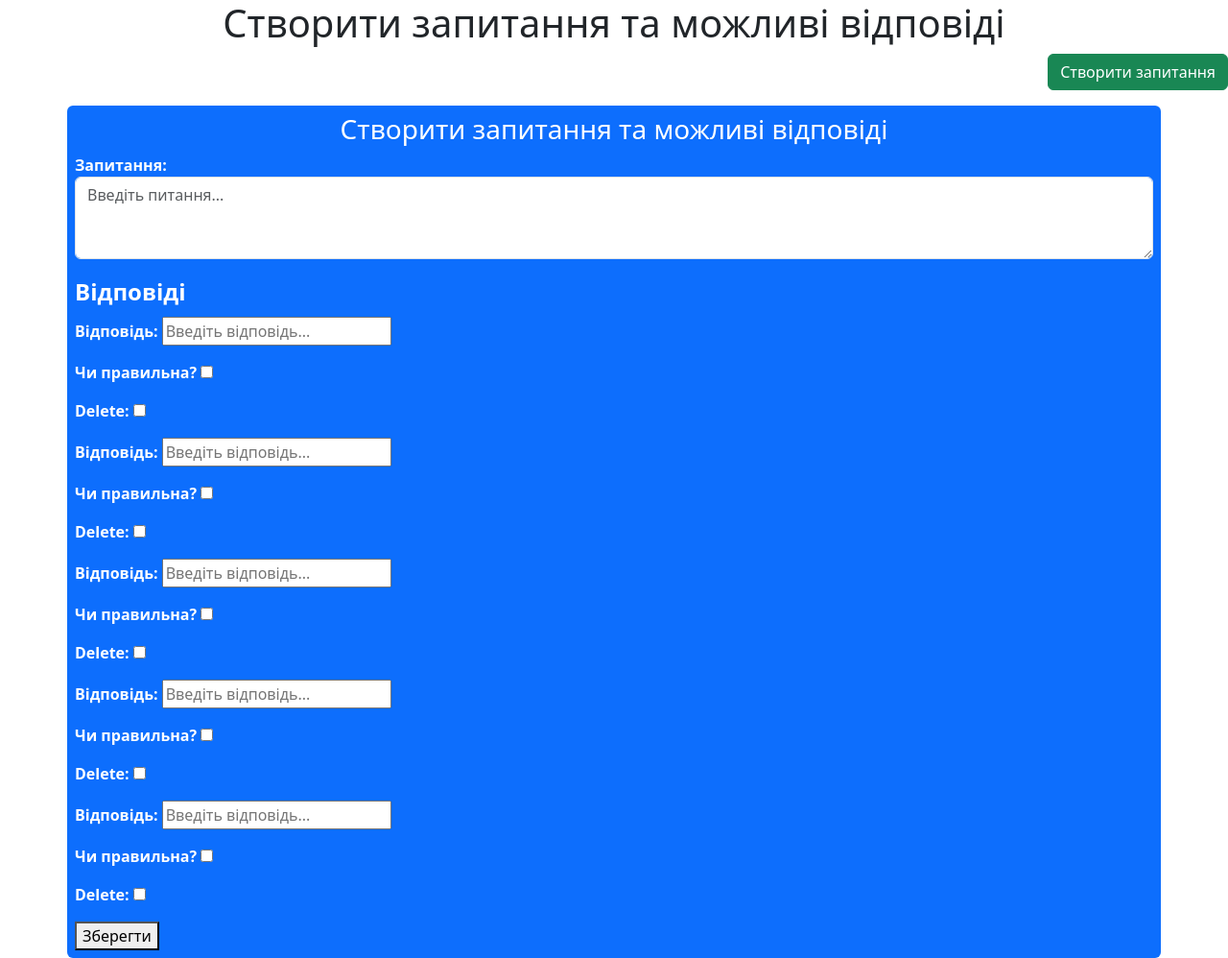
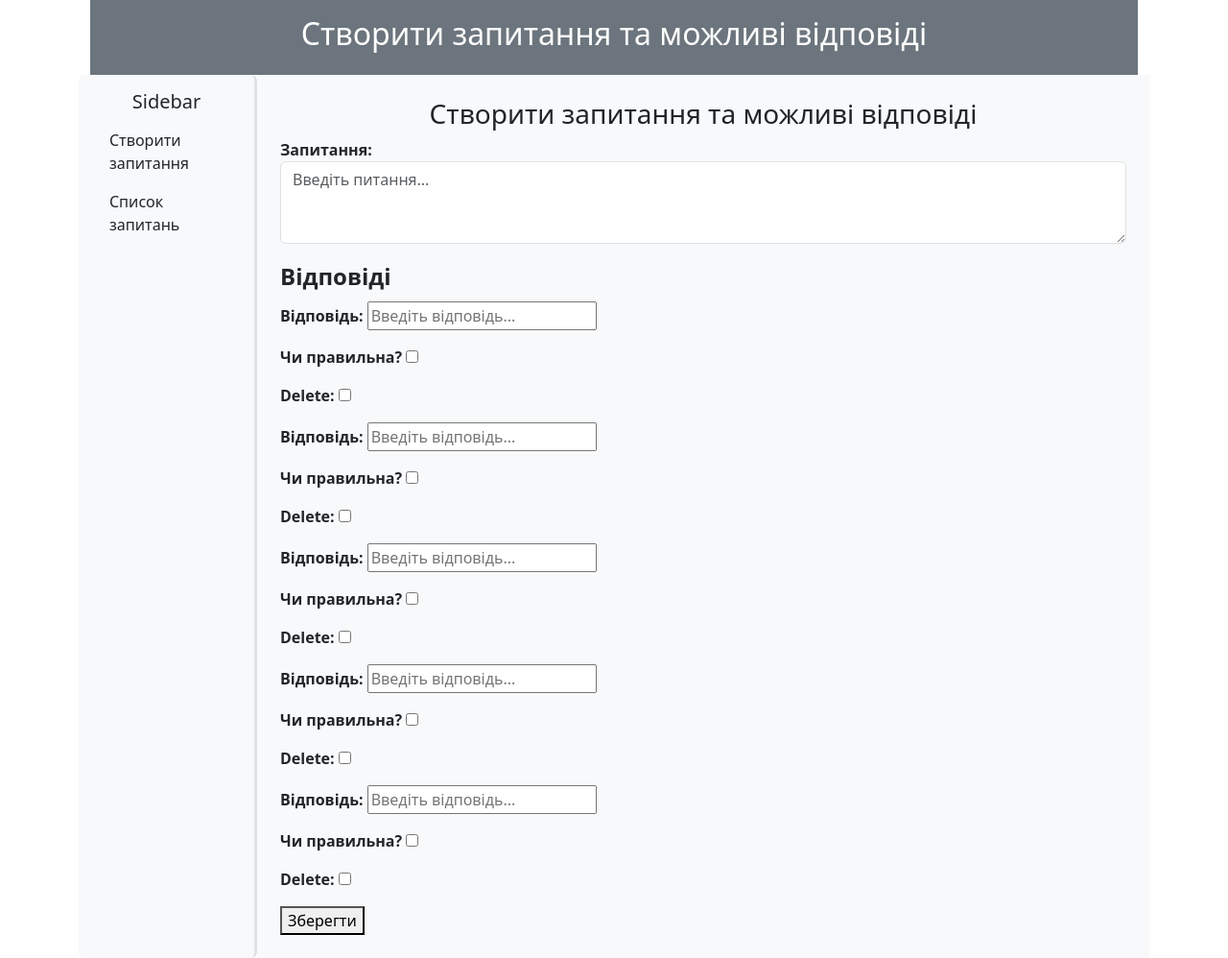
Before and after one commit to s-ov/examinator, a Django app: page /create/ in a window 1280 px wide. Shown: the whole page at 96% size. Run offline with Django 4.2, Linux system fonts and the light colour scheme.

Commit message:
navigation_links

```diff
--- a/config/settings.py
+++ b/config/settings.py
@@ -43,6 +43,8 @@ TEMPLATES = [
                 'django.template.context_processors.request',
                 'django.contrib.auth.context_processors.auth',
                 'django.contrib.messages.context_processors.messages',
+
+                'examinator.context_processors.navigation_links',
             ],
         },
     },
--- /dev/null
+++ b/examinator/context_processors.py
@@ -0,0 +1,13 @@
+def navigation_links(request):
+    return {
+        'nav_items': [
+            {
+                "name": "Створити запитання",
+                "url_name": "examinator:create_question",
+            },
+            {
+                "name": "Список запитань",
+                "url_name": "examinator:list_question",
+            },
+        ]
+    }
--- /dev/null
+++ b/examinator/templates/examinator/base_examinator.html
@@ -0,0 +1,52 @@
+<!DOCTYPE html>
+<html lang="en">
+<head>
+  <meta charset="UTF-8">
+  <meta name="viewport" content="width=device-width, initial-scale=1.0">
+
+  <title>{{ title }}</title>
+
+  <link href="https://cdn.jsdelivr.net/npm/bootstrap@5.3.2/dist/css/bootstrap.min.css"
+        rel="stylesheet">
+</head>
+
+<body>
+    <div class="container">
+        <div class="container-fluid">
+            <!-- Header -->
+            <header class="bg-secondary text-white text-center py-3">
+            <h2>{{ title }}</h2>
+            </header>
+
+            <div class="row">
+            <!-- Sidebar -->
+            <aside class="col-md-3 col-lg-2 bg-light p-3 border-end border-3 rounded">
+                <h5 class="text-center">Sidebar</h5>
+
+                <ul class="nav flex-column">
+                    {% for item in nav_items %}
+                    <li class="nav-item">
+                        <a href="{% url item.url_name %}" class="nav-link text-dark">
+                            {{ item.name }}
+                        </a>
+                    </li>
+                    {% endfor %}
+                </ul>
+
+            </aside>
+
+            <!-- Main Content -->
+            <main class="col-md-9 col-lg-10 bg-light fw-bold p-4">
+                {% block content %}
+                {% endblock %}
+
+            </main>
+            </div>
+        </div>
+    </div>
+
+  <!-- Bootstrap JS (Optional for interactivity) -->
+  <script src="https://cdn.jsdelivr.net/npm/bootstrap@5.3.2/dist/js/bootstrap.bundle.min.js">
+  </script>
+</body>
+</html>
--- a/examinator/templates/examinator/create_question.html
+++ b/examinator/templates/examinator/create_question.html
@@ -1,4 +1,4 @@
-{% extends "examinator/home_page.html" %}
+{% extends "examinator/base_examinator.html" %}
 
 {% block title %}{{ title }}{% endblock %}
 
--- a/examinator/templates/examinator/question_answers.html
+++ b/examinator/templates/examinator/question_answers.html
@@ -1,4 +1,4 @@
-{% extends "examinator/home_page.html" %}
+{% extends "examinator/base_examinator.html" %}
 
 {% block title %}{{ title }}{% endblock %}
 
--- a/examinator/templates/examinator/question_list.html
+++ b/examinator/templates/examinator/question_list.html
@@ -1,4 +1,4 @@
-{% extends "examinator/home_page.html" %}
+{% extends "examinator/base_examinator.html" %}
 
 {% block title %}{{ title }}{% endblock %}
 
--- a/examinator/views.py
+++ b/examinator/views.py
@@ -7,7 +7,10 @@ from .forms import QuestionForm, AnswerForm
 
 def home_view(request):
     """Render the home page."""
-    return render(request, 'examinator/home_page.html', {'title': 'Examinator'})
+    context = {
+        'title': 'Examinator',
+    }
+    return render(request, 'examinator/base_examinator.html', context)
 
 
 def create_question_view(request):
```
